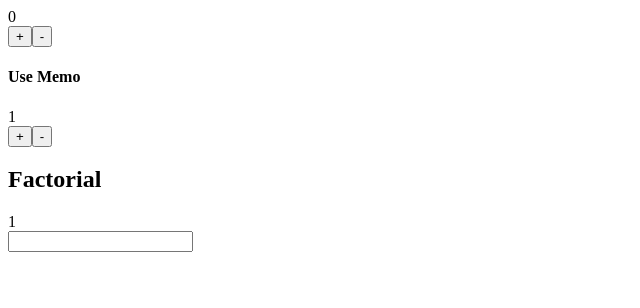
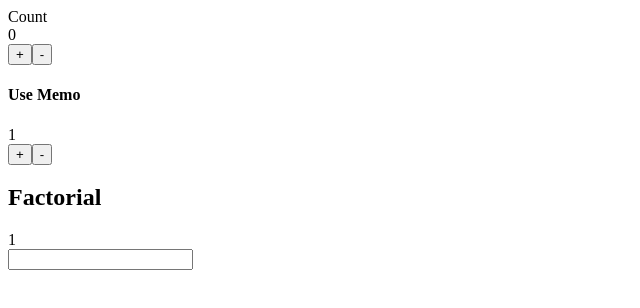
Before and after one commit to AlibekOr/react-test, a React (Create React App) app: page / in a window 1280 px wide. Shown: the top 308 px of the page, without its empty margins (0-640 px from the left). Built offline with nearby package versions, Linux system fonts and the light colour scheme.

Commit message:
useMemo 7

```diff
--- a/src/components/useMemo/Memo6.jsx
+++ b/src/components/useMemo/Memo6.jsx
@@ -20,6 +20,7 @@ const Memo6 = () => {
     return (
         <>
             <div>
+                <div>Count</div>
                 <div> {num} </div>
                 <button onClick={() => setNum((i) => i + 1)}>+</button>
                 <button onClick={() => setNum((i) => i - 1)}>-</button>
```
